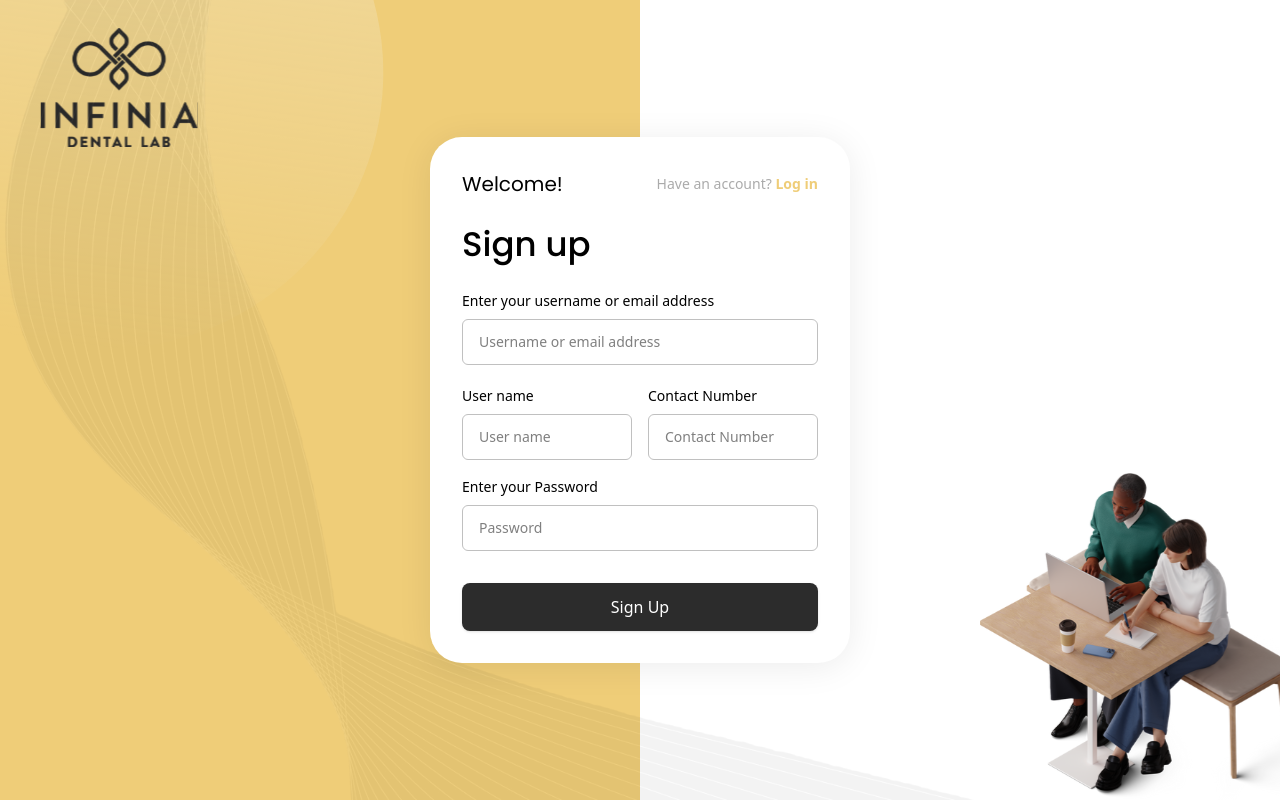
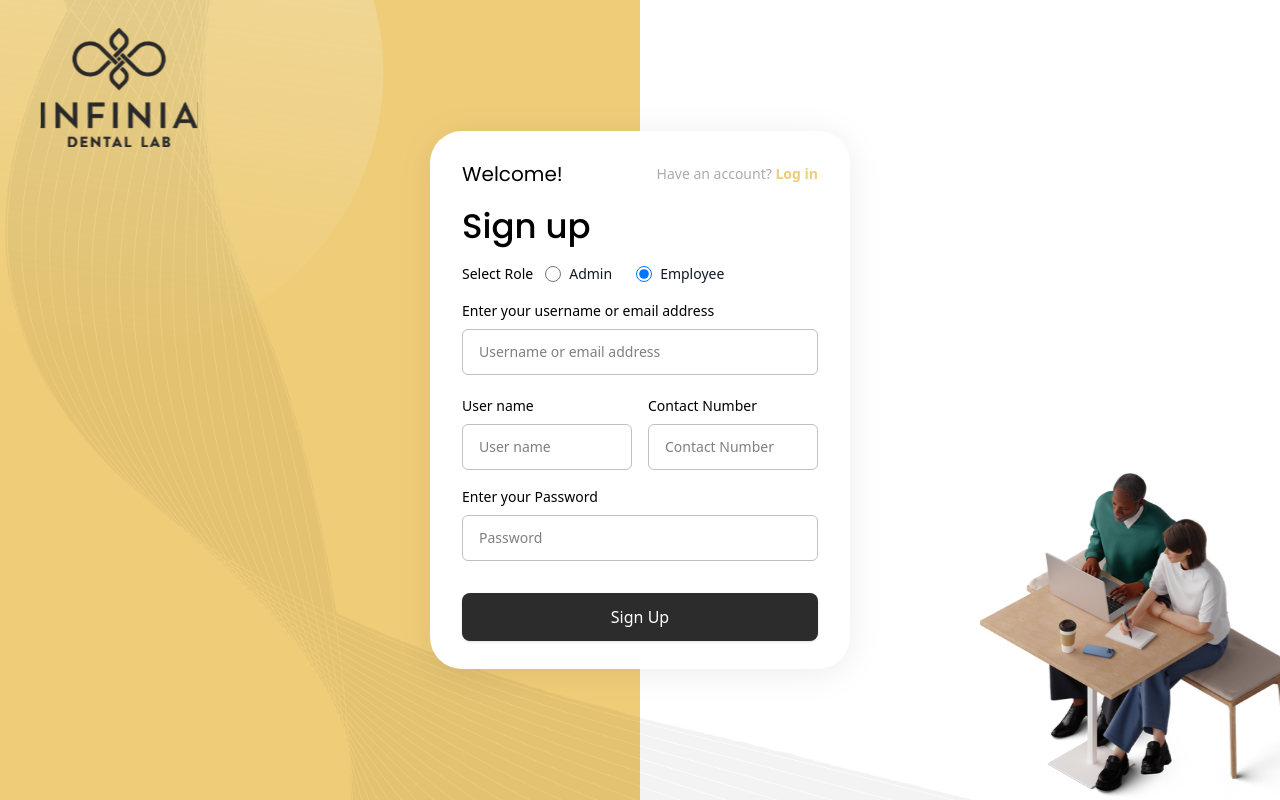
Before and after one commit to OjasvDixit-Ibotix/Infinia_Dental_Frontend, a React (Vite) app: page / in a window 1280 px wide. Both pictures are taken after a click on the element "Sign up". Built offline with nearby package versions, Linux system fonts and the light colour scheme.

Commit message:
radio buttons added in sign up page for admin and emploee

```diff
--- a/src/components/SignUpCard.jsx
+++ b/src/components/SignUpCard.jsx
@@ -3,9 +3,12 @@ import { Link } from "react-router-dom";
 
 const SignUpCard = ({ onSwitch }) => {
   return (
-    <div className="w-full max-w-[420px] bg-white rounded-[28px] sm:rounded-[32px] shadow-[0_4px_35px_rgba(0,0,0,0.08)] px-4 sm:px-8 py-8 mx-auto">
-      <div className="flex justify-between items-center mb-6">
-        <h2 className="text-lg sm:text-xl  text-black  font-normal  font-[Poppins]  text-[20px]  leading-normal">Welcome!</h2>
+    <div className="w-full  max-w-[420px] bg-white rounded-[28px] sm:rounded-[32px] shadow-[0_4px_35px_rgba(0,0,0,0.08)] px-4 sm:px-8 py-7 mx-auto">
+
+      <div className="flex justify-between items-center mb-4">
+        <h2 className="text-lg sm:text-xl text-black font-normal font-[Poppins] text-[20px] leading-normal">
+          Welcome!
+        </h2>
         <p className="text-xs sm:text-sm text-[#ABABAB]">
           Have an account?{" "}
           <span
@@ -16,11 +19,53 @@ const SignUpCard = ({ onSwitch }) => {
           </span>
         </p>
       </div>
-      <h1 className="text-2xl sm:text-[34px]  font-[Poppins]  leading-tight mb-6 text-black font-poppins text-[55px] font-medium ">
+      <h1 className="text-2xl sm:text-[34px] font-[Poppins] leading-tight mb-4 text-black font-poppins text-[55px] font-medium ">
         Sign up
       </h1>
+       <div className="mb-4 flex gap-x-3 flex-row" >
+        <label className="  text-black font-poppins text-[16px] font-normal leading-normal block text-xs sm:text-sm">
+          Select Role
+        </label>
+        <div className="flex items-center gap-x-6">
+          <div className="flex items-center">
+            <input
+              id="role-admin"
+              name="role"
+              type="radio"
+              value="admin"
+              className="h-4 w-4 text-[#2C2C2C] focus:ring-[#EFCD78] border-gray-300"
+            />
+            <label
+              htmlFor="role-admin"
+              className="ml-2 block text-xs sm:text-sm text-gray-900 cursor-pointer"
+            >
+              Admin
+            </label>
+          </div>
+          <div className="flex items-center">
+            <input
+              id="role-employee"
+              name="role"
+              type="radio"
+              value="employee"
+              defaultChecked
+              className="h-4 w-4 text-[#2C2C2C] focus:ring-[#EFCD78] border-gray-300"
+            />
+            <label
+              htmlFor="role-employee"
+              className="ml-2 block text-xs sm:text-sm text-gray-900 cursor-pointer"
+            >
+              Employee
+            </label>
+          </div>
+        </div>
+      </div>
+
       <div className="mb-5">
-        <label htmlFor="email" className=" mb-2 text-black font-poppins text-[16px] font-normal leading-normal block text-xs sm:text-sm">
+        <label
+          htmlFor="email"
+          className=" mb-2 text-black font-poppins text-[16px] font-normal leading-normal block text-xs sm:text-sm"
+        >
           Enter your username or email address
         </label>
         <input
@@ -33,7 +78,10 @@ const SignUpCard = ({ onSwitch }) => {
       </div>
       <div className="mb-4 flex flex-col sm:flex-row gap-2 sm:gap-4">
         <div className="w-full sm:w-1/2">
-          <label htmlFor="username" className="mb-2 text-black font-poppins text-[16px] font-normal leading-normal block text-xs sm:text-sm">
+          <label
+            htmlFor="username"
+            className="mb-2 text-black font-poppins text-[16px] font-normal leading-normal block text-xs sm:text-sm"
+          >
             User name
           </label>
           <input
@@ -45,7 +93,10 @@ const SignUpCard = ({ onSwitch }) => {
           />
         </div>
         <div className="w-full sm:w-1/2">
-          <label htmlFor="contact" className="mb-2 text-black font-poppins text-[16px] font-normal leading-normal block text-xs sm:text-sm">
+          <label
+            htmlFor="contact"
+            className="mb-2 text-black font-poppins text-[16px] font-normal leading-normal block text-xs sm:text-sm"
+          >
             Contact Number
           </label>
           <input
@@ -57,8 +108,13 @@ const SignUpCard = ({ onSwitch }) => {
           />
         </div>
       </div>
+
+
       <div className="mb-4">
-        <label htmlFor="password" className="mb-2 text-black font-poppins text-[16px] font-normal leading-normal block text-xs sm:text-sm">
+        <label
+          htmlFor="password"
+          className="mb-2 text-black font-poppins text-[16px] font-normal leading-normal block text-xs sm:text-sm"
+        >
           Enter your Password
         </label>
         <input
```
